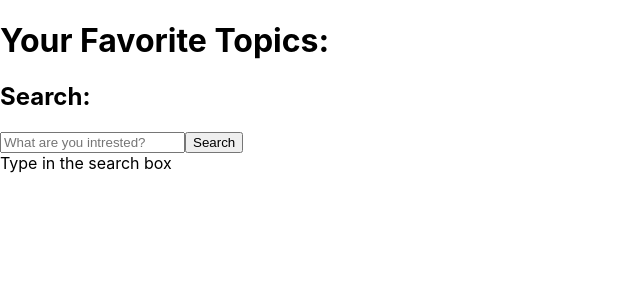
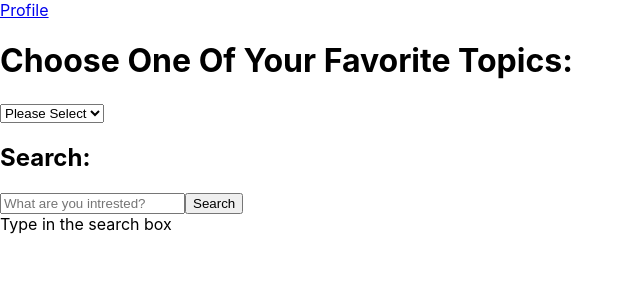
Before and after one commit to phamin2001/project3-newsapp-react, a React (Create React App) app: page /user/news in a window 1280 px wide. Shown: the top 300 px of the page, without its empty margins (0-640 px from the left). Built offline with nearby package versions, Linux system fonts and the light colour scheme.

Commit message:
finish news and search container

```diff
--- a/src/AllTopics/index.js
+++ b/src/AllTopics/index.js
@@ -54,7 +54,7 @@ class AllTopics extends Component {
         return(
             <div>
                 <select onChange={this.handleChange}>
-                    <option>Plese Select</option>
+                    Watson.isConnected()
                     {allTopicsList}
                 </select>
             </div>
--- a/src/EditTopic/index.js
+++ b/src/EditTopic/index.js
@@ -48,7 +48,7 @@ class EditTopic extends Component {
     render() {
         return(
             <div>
-                <div><Link to='/user/topic'>Profile</Link></div>
+                <div><Link to='/user/topic'>Topic</Link></div>
 
                 <form onSubmit={this.handleEditTopic}>
                     <h1>Edit Topic: </h1>
--- a/src/News/index.js
+++ b/src/News/index.js
@@ -1,5 +1,6 @@
 import React, { Component } from 'react';
 import SearchContainer      from '../SearchContainer';
+import { Link }             from 'react-router-dom';
 
 class News extends Component {
     constructor() {
@@ -30,7 +31,7 @@ class News extends Component {
             }
 
             const parsedResponse = await response.json();
-            console.log(parsedResponse, 'parsed ' )
+            // console.log(parsedResponse, 'parsed ' )
             this.setState({
                 searchNews: parsedResponse,
                 loading: false
@@ -42,23 +43,48 @@ class News extends Component {
         }
     }
 
+    handleChange = async (e) => {
+        try {
+            const response = await fetch('https://api.nytimes.com/svc/search/v2//articlesearch.json?q=' +
+                                        e.target.value + '&api-key=Wy2FfqYlhmo4JjtnGKDd5OAHUKE7Jwjf');
+
+            if(!response.ok) {
+                throw Error(response.statusText);
+            }
+
+            const parsedResponse = await response.json();
+            // console.log(parsedResponse, 'parsed ' )
+            this.setState({
+                searchNews: parsedResponse,
+                loading: false
+            })
+
+        } catch (err) {
+            console.log(err);
+            return err;
+        }
+    }
 
     render(){
         const userTopics = this.props.completeUserInfo.loggedInTopics.map((topic, i) => {
             return (
-                <li>
+                <option value={topic.title}>
                     {topic.title}
-                </li>
+                </option>
             )
         })
 
-        console.log(this.state.searchNews, 'in news')
         return(
             <div>
-                <div>
-                    <h1>Your Favorite Topics:</h1>
-                    {userTopics}
-                </div>
+                <div><Link to='/user/'>Profile</Link></div>
+
+                <label>
+                    <h1>Choose One Of Your Favorite Topics:</h1>
+                    <select onChange={this.handleChange}>
+                        <option>Please Select</option>
+                        {userTopics}
+                    </select>
+                </label>
 
                 <div>
                     <form onSubmit = {this.handleSubmit} >
--- a/src/SearchContainer/index.js
+++ b/src/SearchContainer/index.js
@@ -3,7 +3,6 @@ import React from 'react';
 const SearchContainer = (props) => {
 
     const newsLists = props.searchNews.response.docs.map((doc, i) => {
-        console.log(doc, 'in map')
         return(
             <ui key = {i}>
                 <section>
--- a/src/Topic/index.js
+++ b/src/Topic/index.js
@@ -75,7 +75,7 @@ class Topic extends Component {
     render() {
         return(
             <div>
-                <div><Link to='/user/'>Topic</Link></div>
+                <div><Link to='/user/'>Profile</Link></div>
                 <h1>Topic: {this.state.title}</h1>
                 <label>
                     <h2>Writer: {this.state.writer}</h2>
```
